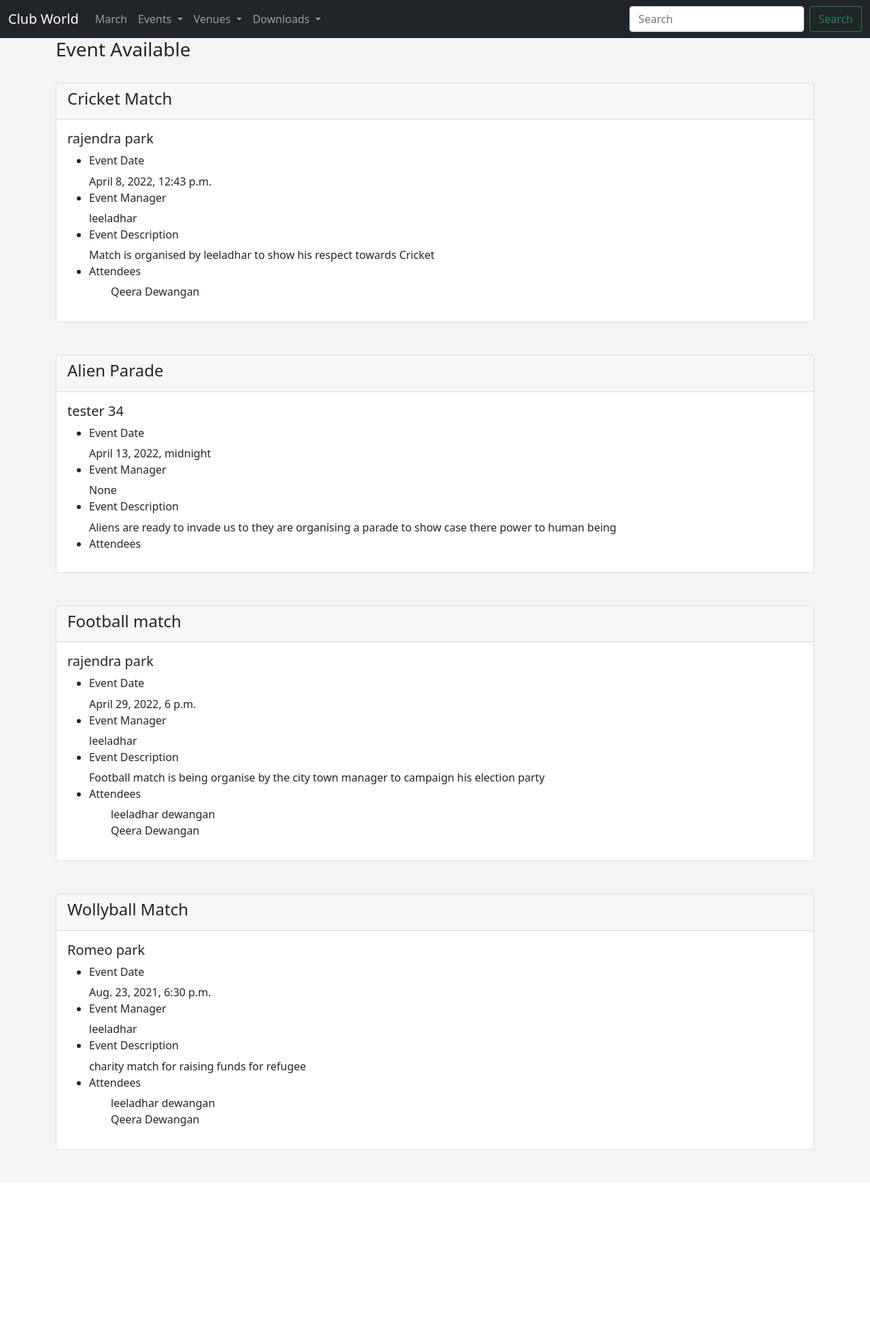
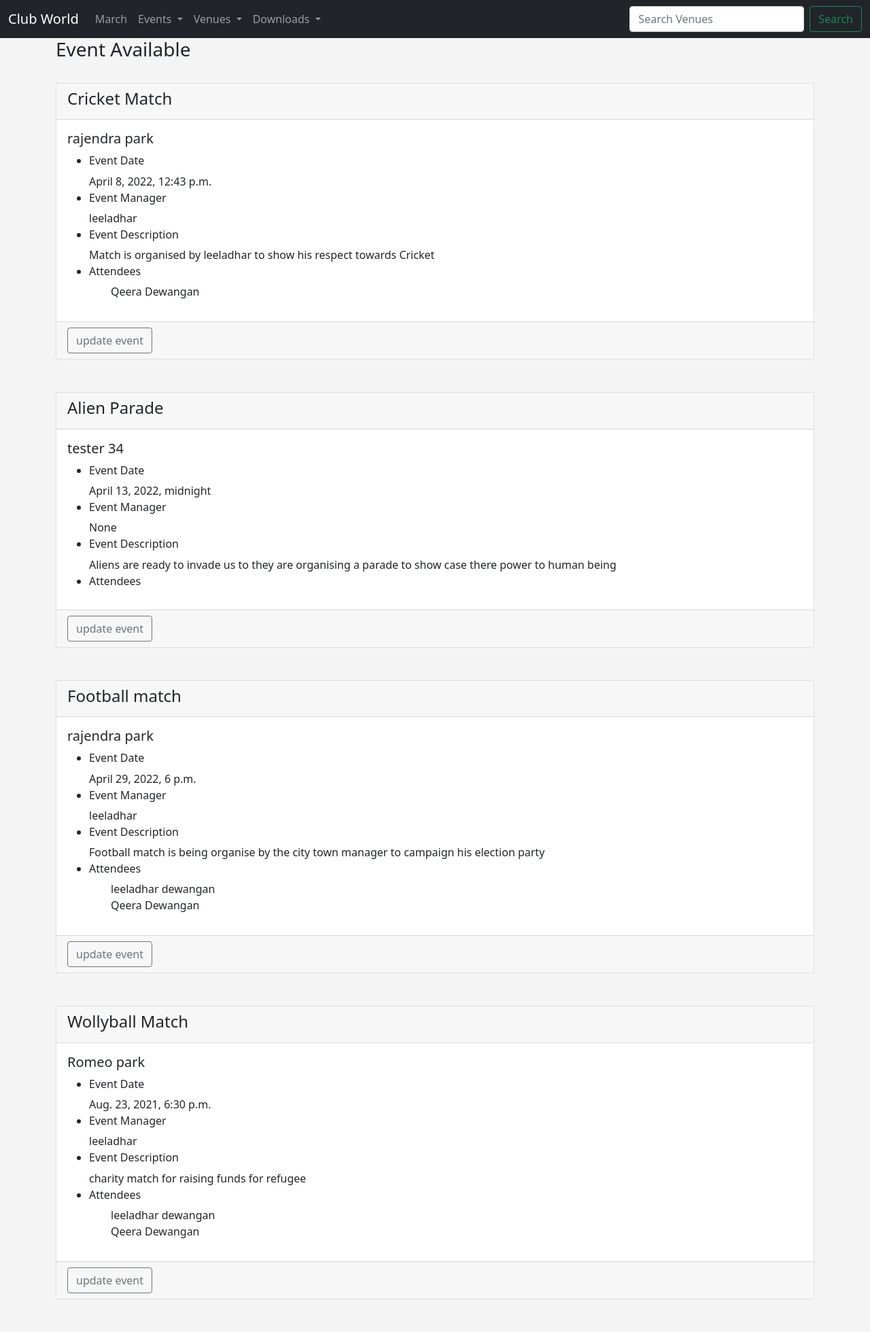
Before and after one commit to Helloleela/clubshare, a Django app: page /event_list in a window 1280 px wide. Shown: the whole page at 68% size. Before the commit the page ends 1692 px from the top, so only its background shows below. Run offline with Django 4.2, Linux system fonts and the light colour scheme; data comes from the database, SQL or seed files in the repository; both versions use the stored data as it was after the commit.

Commit message:
day's first commit

```diff
--- a/clubing/events/forms.py
+++ b/clubing/events/forms.py
@@ -8,7 +8,7 @@ class EventForm(ModelForm):
     class Meta :
         model = Event
 
-        fields = ("name", "event_date", "venue", "manager","description", "attendees")
+        fields = ("name", "event_date", "venue", "manager","attendees","description")
 
         labels = {
             "name": "",
--- a/clubing/events/templates/events/all_event.html
+++ b/clubing/events/templates/events/all_event.html
@@ -23,6 +23,9 @@
                   </li>
               </ul>
             </div>
+            <div class="card-footer text-muted">
+              <a href="{% url 'update-event' event.id %}" class="btn btn-outline-secondary">update event</a>
+            </div>
           </div>
         <br>
 
--- a/clubing/events/templates/events/all_venue.html
+++ b/clubing/events/templates/events/all_venue.html
@@ -14,6 +14,9 @@
             <td>
             <a href="{% url 'show-venue' venue.id %}">{{venue}}</a>
             </td>
+            <td align="right">
+                <a href="{% url 'update-venue' venue.id %}" class="btn btn-outline-secondary">update</a>
+            </td>
         </tr>
         {%endfor%}
 
--- a/clubing/events/templates/events/nav.html
+++ b/clubing/events/templates/events/nav.html
@@ -44,8 +44,9 @@
 
 
         </ul>
-        <form class="d-flex">
-          <input class="form-control me-2" type="search" placeholder="Search" aria-label="Search">
+        <form class="d-flex" method="POST" action="{% url 'search-venue'%}">
+          {% csrf_token %}
+          <input class="form-control me-2" type="search" placeholder="Search Venues" name="searched" aria-label="Search">
           <button class="btn btn-outline-success" type="submit">Search</button>
         </form>
       </div>
--- a/clubing/events/urls.py
+++ b/clubing/events/urls.py
@@ -15,4 +15,12 @@ urlpatterns = [
     #Adding more venues from website
     path("add_venue",views.add_venue, name='add-venue'),
     path("add_event", views.add_event, name='add-event'),
+
+    #Searching venue via search bar
+    path("search_venue", views.search_venues, name="search-venue"),
+
+
+    # Updating Venues and Events
+    path("update_venue/<venue_id>", views.update_venue, name="update-venue"),
+    path("event_venue/<event_id>", views.update_event, name="update-event"),
 ]
--- a/clubing/events/views.py
+++ b/clubing/events/views.py
@@ -1,5 +1,5 @@
 from multiprocessing import Event
-from django.shortcuts import render
+from django.shortcuts import render, redirect
 import calendar
 from calendar import HTMLCalendar
 from datetime import datetime
@@ -8,6 +8,24 @@ from .forms import VenueForm, EventForm
 from django.http import HttpResponseRedirect
 
 # Create your views here.
+
+#function for updating and deleting venues and events
+def update_venue(request, venue_id):
+     venue = Venue.objects.get(pk=venue_id)
+     form = VenueForm(request.POST or None, instance=venue)
+     if form.is_valid():
+          form.save()
+          return redirect("venue-list")
+     return render(request, 'events/update_venue.html', {"venue":venue, "form":form})
+
+def update_event(request, event_id):
+     event = Event.objects.get(pk=event_id)
+     form = EventForm(request.POST or None, instance=event)
+     if form.is_valid():
+          form.save()
+          return redirect("event-list")
+     return render(request, 'events/update_event.html', {"event":event, "form":form})
+
 
 #function for adding more venues and events via website
 def add_venue(request):
@@ -36,6 +54,16 @@ def add_event(request):
           if 'submitted' in request.GET:
                submitted = True
      return render(request, 'events/add_event.html', {"form":form, "submitted":submitted})
+
+# Searching for venues
+def search_venues(request):
+     if request.method == "POST":
+          searched = request.POST['searched']
+          venues = Venue.objects.filter(name__contains=searched)
+          return render(request, 'events/search_venues.html', {"searched":searched, "venues":venues})
+
+     else:
+          return render(request, 'events/search_venues.html', {})
 
 
 #Showing All Types of Events Registered in Database
```
Also changed, not shown: clubing/events/templates/events/search_venues.html (added, +28 -0 lines), clubing/events/templates/events/update_event.html (added, +16 -0 lines), clubing/events/templates/events/update_venue.html (added, +16 -0 lines), clubing/db.sqlite3.
